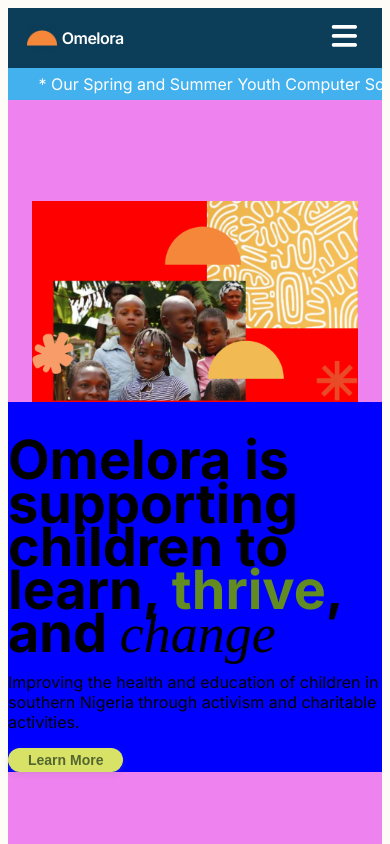
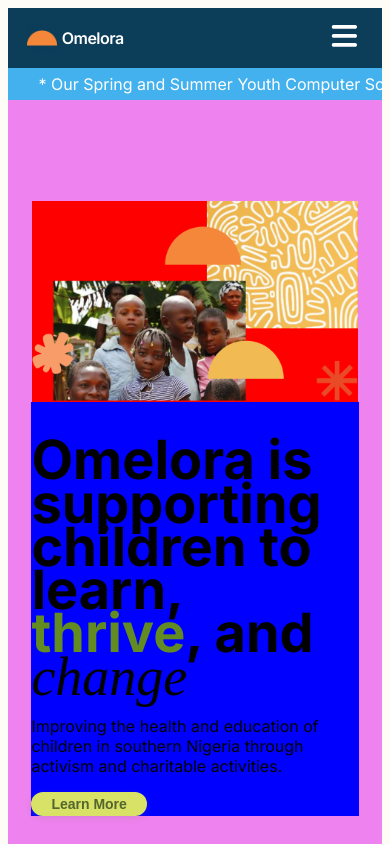
Before and after one commit to kyraezikeuzor/Omelora-Website, a Next.js app: page / in a window 390 px wide. Shown: the top 844 px of the page. Built offline with nearby package versions, Linux system fonts and the light colour scheme; a web font is replaced by a local one.

Commit message:
Fixed hero image 13/?

```diff
--- a/components/Home/Hero.module.css
+++ b/components/Home/Hero.module.css
@@ -33,7 +33,7 @@
         row-gap: 0;
         justify-content: center;
         align-items: center;
-        padding: 12vh 0;
+        padding: 12vh 6vw;
         margin-bottom: 20px;
         background-color: violet;
     }
```
